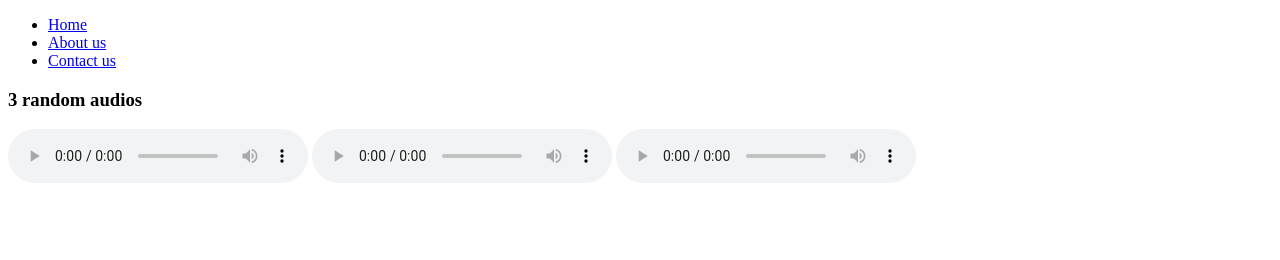
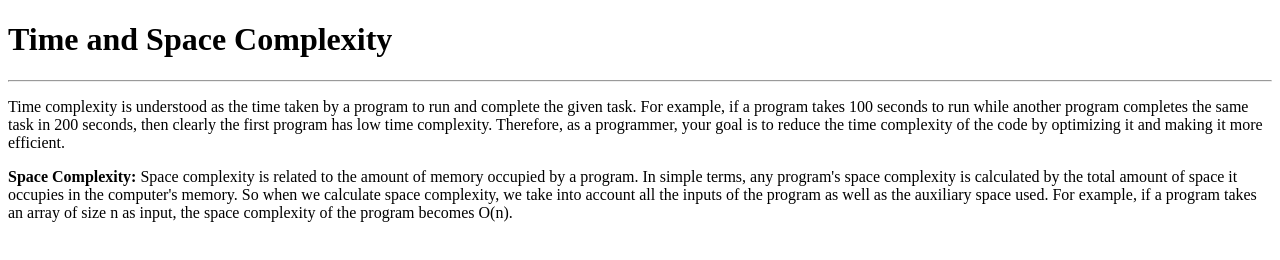
Before and after one commit to acciojob/time-and-space-complexity-cseazeem, a website: page main.html in a window 1280 px wide. Drawn offline with Linux system fonts and the light colour scheme.

Commit message:
created a submission

```diff
--- a/main.html
+++ b/main.html
@@ -3,28 +3,20 @@
 <html>
 
 <head>
-	<link rel="stylesheet" href="styles.css">
+<link rel="stylesheet" href="styles.css">
 </head>
 
 <body>
-	     <nav>
-			 <ul>
-				 <li><a href="a">Home</a></li>
-				 <li><a href="b">About us</a></li>
-				 <li><a href="c">Contact us</a></li>
-			 </ul></nav>
+<!-- the entire body must be written by student -->
+    <script type="text/javascript" src="./script.js">
+</script>
+<h1>Time and Space Complexity</h1>
+<hr>
+<p>Time complexity is understood as the time taken by a program to run and complete the given task. For example, if a program takes 100 seconds to run while another program completes the same task in 200 seconds, then clearly the first program has low time complexity. Therefore, as a programmer, your goal is to reduce the time complexity of the code by optimizing it and making it more efficient.</p>
 
 
-  <h3>3 random audios</h3>
+<p><b>Space Complexity:</b> Space complexity is related to the amount of memory occupied by a program. In simple terms, any program's space complexity is calculated by the total amount of space it occupies in the computer's memory. So when we calculate space complexity, we take into account all the inputs of the program as well as the auxiliary space used. For example, if a program takes an array of size n as input, the space complexity of the program becomes O(n).</p>
 
-  <audio src="http://commondatastorage.googleapis.com/codeskulptor-demos/DDR_assets/Kangaroo_MusiQue_-_The_Neverwritten_Role_Playing_Game.mp3" controls></audio>
-
-  <audio src="http://commondatastorage.googleapis.com/codeskulptor-assets/Epoq-Lepidoptera.ogg" controls></audio>
-
-  <audio src="http://codeskulptor-demos.commondatastorage.googleapis.com/pang/paza-moduless.mp3" controls></audio>
-
-    <script type="text/javascript" src="./script.js">
-</script>
 
 </body>
 
```
